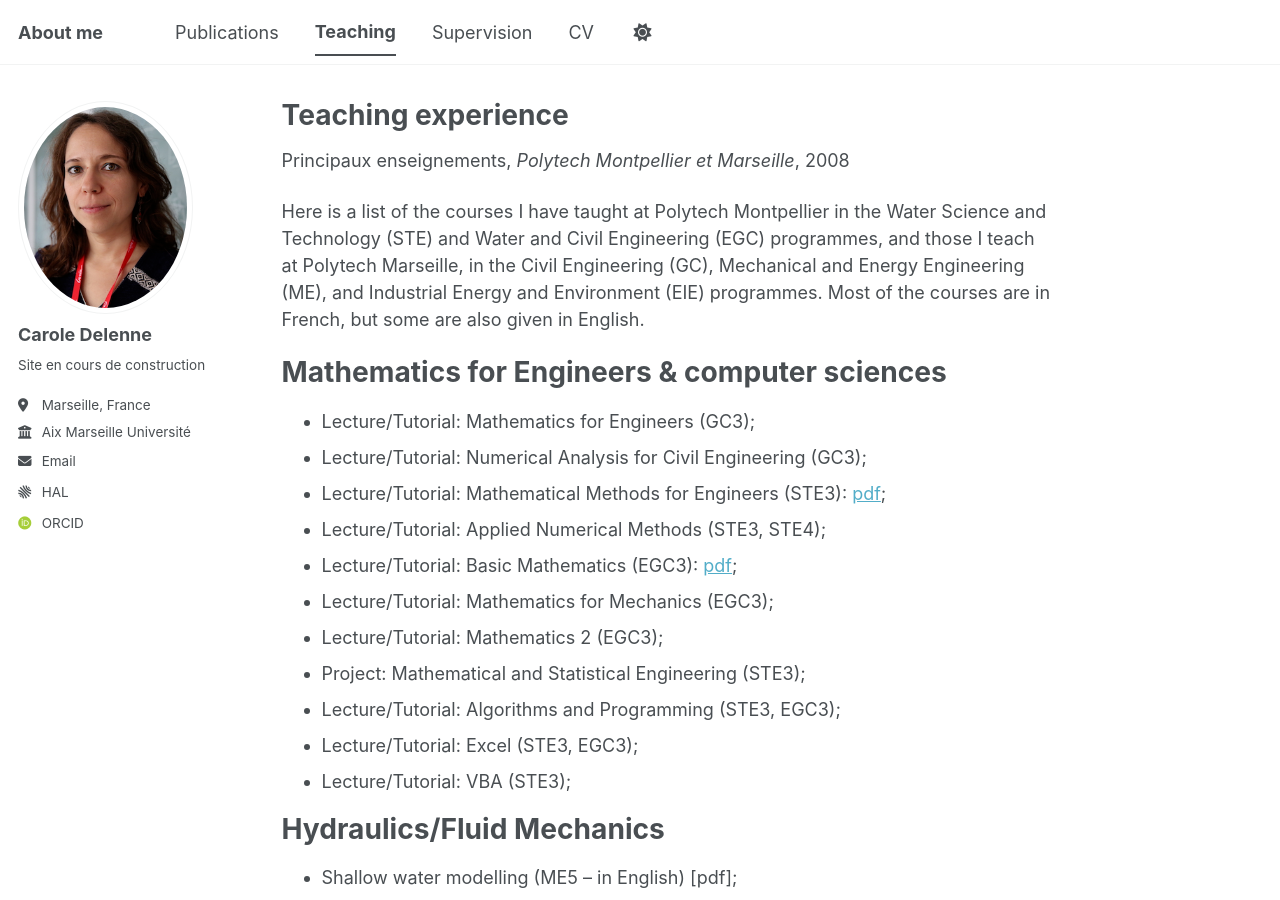
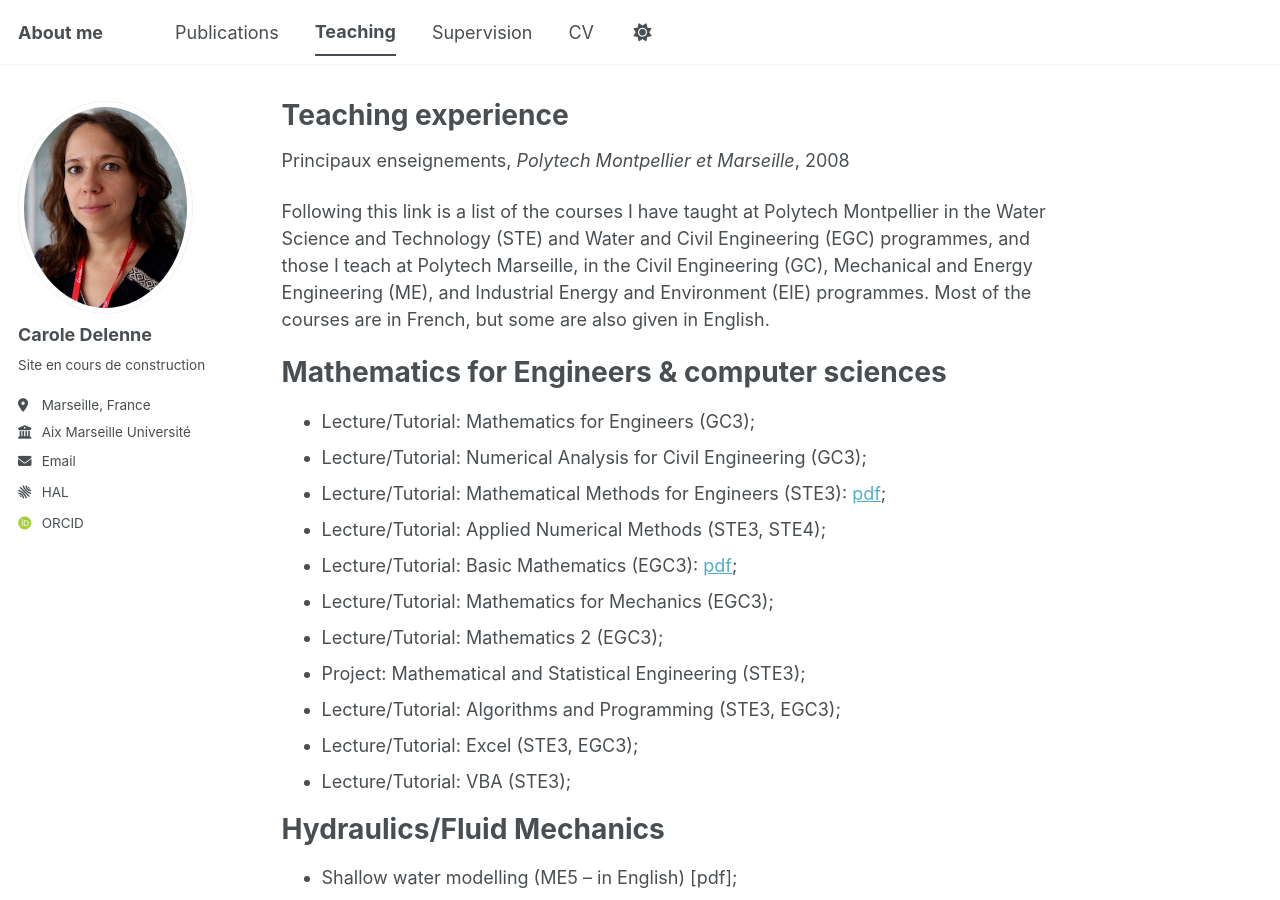
Before and after one commit to caroledelenne/caroledelenne.github.io, a Jekyll site: the page built from _teaching/Courses.md, in a window 1280 px wide and 900 px high. Built offline with Jekyll 4.4.1, drawn with Linux system fonts in a browser that asks for light colours; some web fonts are replaced; a script bundle is joined from its source files by our own code; library files that are not in the unit come from our copies; a file with an impossible date is left out.

Commit message:
teaching

```diff
--- a/_teaching/Courses.md
+++ b/_teaching/Courses.md
@@ -9,9 +9,8 @@ location: "Marseille, France"
 ---
 
 
-Here is a list of the courses I have taught at Polytech Montpellier in the Water Science and Technology (STE) and Water and Civil Engineering (EGC) programmes, and those I teach at Polytech Marseille, in the Civil Engineering (GC), Mechanical and Energy Engineering (ME), and Industrial Energy and Environment (EIE) programmes.
+Following this link is a list of the courses I have taught at Polytech Montpellier in the Water Science and Technology (STE) and Water and Civil Engineering (EGC) programmes, and those I teach at Polytech Marseille, in the Civil Engineering (GC), Mechanical and Energy Engineering (ME), and Industrial Energy and Environment (EIE) programmes.
 Most of the courses are in French, but some are also given in English.
-
 
 
 Mathematics for Engineers & computer sciences
```
Also changed, not shown: _teaching/OpenING.md (added, +29 -0 lines).
